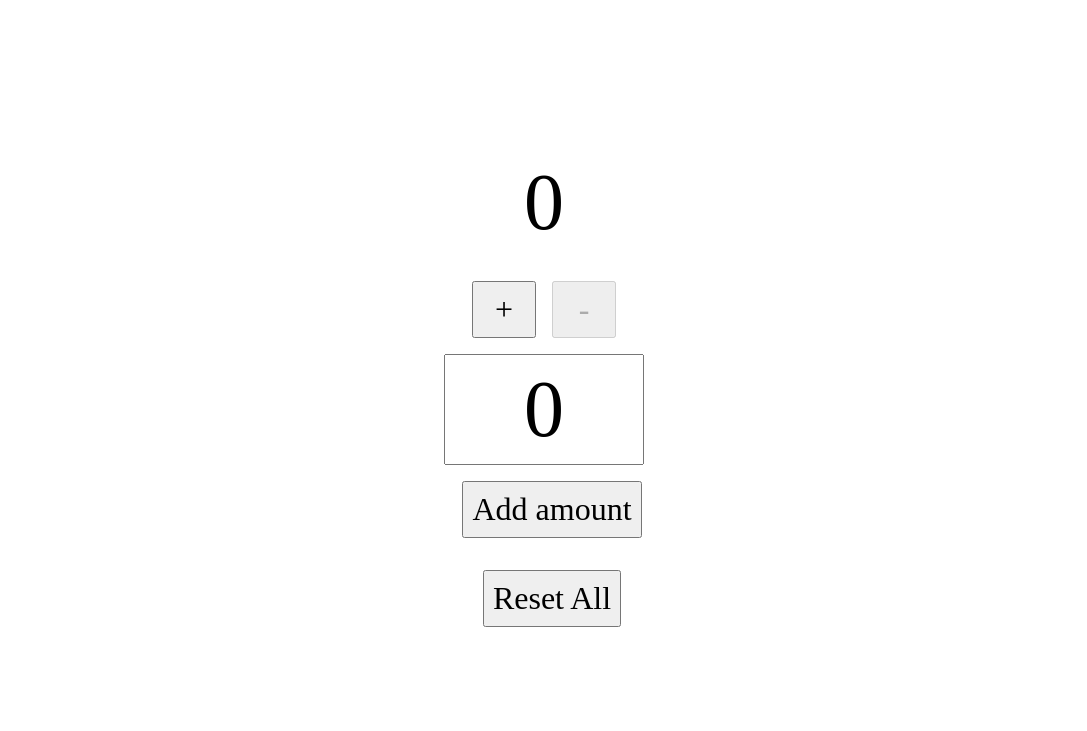
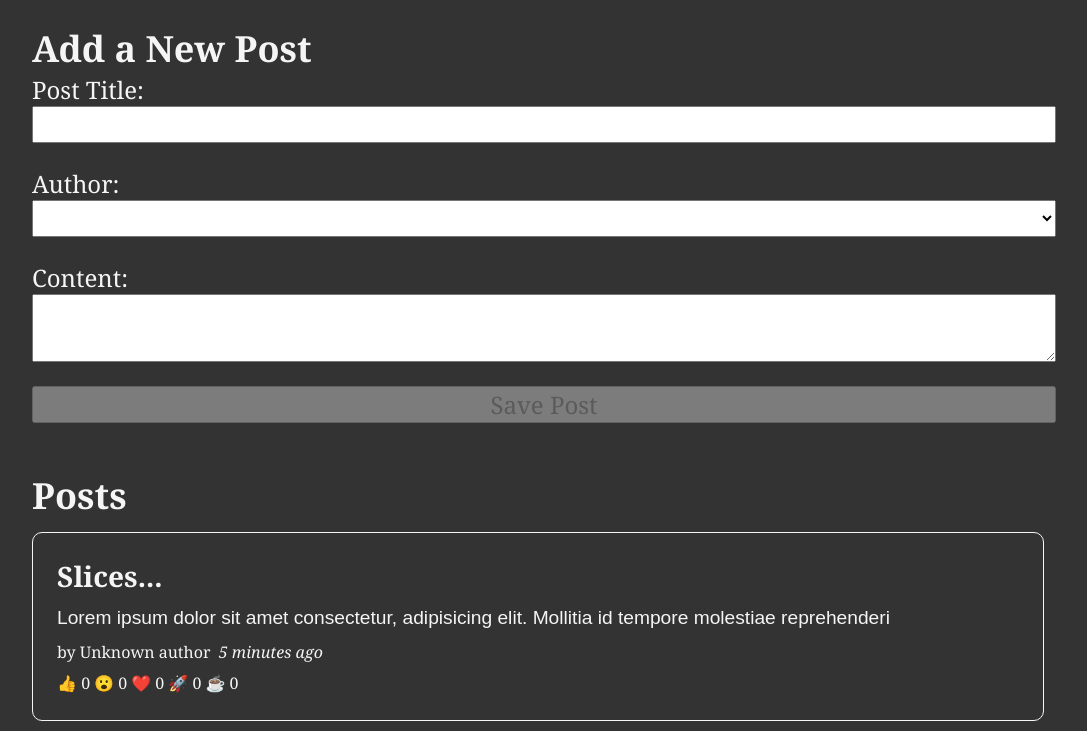
Before and after one commit to anix001/react-redux-toolkit, a React (Create React App) app: page / in a window 1280 px wide. Shown: the top 731 px of the page, without its empty margins (96-1183 px from the left). Built offline with nearby package versions, Linux system fonts and the light colour scheme.

Commit message:
Improvement: UserReducer plus PostReducer added

```diff
--- a/package.json
+++ b/package.json
@@ -7,6 +7,7 @@
     "@testing-library/jest-dom": "^5.14.1",
     "@testing-library/react": "^13.0.0",
     "@testing-library/user-event": "^13.2.1",
+    "date-fns": "^2.29.3",
     "react": "^18.2.0",
     "react-dom": "^18.2.0",
     "react-redux": "^8.0.4",
--- a/src/App.js
+++ b/src/App.js
@@ -1,9 +1,13 @@
-import Counter from "./features/counter/Counter";
+// import Counter from "./features/counter/Counter";
+import AddPostForm from "./features/posts/AddPostForm";
+import PostsList from "./features/posts/PostsList";
 
 function App() {
   return (
     <div className="App">
-      <Counter />
+      {/* <Counter /> */}
+      <AddPostForm />
+      <PostsList />
     </div>
   );
 }
--- a/src/app/store.js
+++ b/src/app/store.js
@@ -1,8 +1,12 @@
 import { configureStore } from "@reduxjs/toolkit";
 import counterReducer from "../features/counter/counterSlice";
+import postReducer from "../features/posts/postsSlice";
+import usersReducer from '../features/users/usersSlice'
 
 export const store = configureStore({
   reducer: {
     counter: counterReducer,
+    posts: postReducer,
+    users:usersReducer,
   },
 });
--- /dev/null
+++ b/src/features/posts/AddPostForm.js
@@ -0,0 +1,70 @@
+import { useState } from "react";
+import { useDispatch, useSelector } from "react-redux";
+import { postAdded } from "./postsSlice";
+import { selectAllUsers } from "../users/usersSlice";
+
+const AddPostForm = () => {
+  const dispatch = useDispatch();
+
+  const [title, setTitle] = useState("");
+  const [content, setContent] = useState("");
+  const [userId, setUserId] = useState("");
+
+  const users = useSelector(selectAllUsers);
+
+  const onTitleChanged = (e) => setTitle(e.target.value);
+  const onContentChanged = (e) => setContent(e.target.value);
+  const onAuthorChanged = (e) => setUserId(e.target.value);
+
+  const onSavePostClicked = () => {
+    if (title && content) {
+      dispatch(postAdded(title, content, userId));
+      setTitle("");
+      setContent("");
+    }
+  };
+
+  const canSave = Boolean(title) && Boolean(content) && Boolean(userId);
+
+  const usersOptions = users.map((user) => (
+    <option key={user.id} value={user.id}>
+      {user.name}
+    </option>
+  ));
+
+  return (
+    <section>
+      <h2>Add a New Post</h2>
+      <form>
+        <label htmlFor="postTitle">Post Title:</label>
+        <input
+          type="text"
+          id="postTitle"
+          name="postTitle"
+          value={title}
+          onChange={onTitleChanged}
+        />
+        <label htmlFor="postAuthor">Author:</label>
+        <select id="postAuthor" value={userId} onChange={onAuthorChanged}>
+          <option value=""></option>
+          {usersOptions}
+        </select>
+        <label htmlFor="postContent">Content:</label>
+        <textarea
+          id="postContent"
+          name="postContent"
+          value={content}
+          onChange={onContentChanged}
+        />
+        <button
+          type="button"
+          onClick={onSavePostClicked}
+          disabled={!canSave}
+        >
+          Save Post
+        </button>
+      </form>
+    </section>
+  );
+};
+export default AddPostForm;
--- /dev/null
+++ b/src/features/posts/PostAuthor.js
@@ -0,0 +1,11 @@
+import { useSelector } from 'react-redux'
+import { selectAllUsers } from '../users/usersSlice'
+
+const PostAuthor = ({userId}) => {
+    const users = useSelector(selectAllUsers);
+    const author = users.find(user=>user.id === userId)
+  return <span>by {author?.name ?? 'Unknown author'}</span>
+
+}
+
+export default PostAuthor
--- /dev/null
+++ b/src/features/posts/PostsList.js
@@ -0,0 +1,32 @@
+import { useSelector } from "react-redux";
+import PostAuthor from "./PostAuthor";
+import { selectAllPosts } from "./postsSlice";
+import ReactionButton from "./ReactionButton";
+import TimeAgo from "./TimeAgo";
+
+const PostsList = () => {
+  const posts = useSelector(selectAllPosts);
+  const orderedPosts = posts
+    .slice()
+    .sort((a, b) => b.date.localeCompare(a.date));
+
+  const renderedPosts = orderedPosts?.map((post) => (
+    <article key={post.id}>
+      <h3>{post.title}</h3>
+      <p>{post.content.substring(0, 100)}</p>
+      <div className="postCredit">
+        <PostAuthor userId={post.userId} />
+        <TimeAgo timestamp={post.date} />
+      </div>
+      <ReactionButton post={post} />
+    </article>
+  ));
+  return (
+    <section>
+      <h2>Posts</h2>
+      {renderedPosts}
+    </section>
+  );
+};
+
+export default PostsList;
--- /dev/null
+++ b/src/features/posts/ReactionButton.js
@@ -0,0 +1,33 @@
+import { useDispatch } from "react-redux";
+import { reactionAdded } from "./postsSlice";
+
+const reactionEmoji = {
+    thumbsUp: '👍',
+    wow: '😮',
+    heart: '❤️',
+    rocket: '🚀',
+    coffee: '☕'
+}
+
+const ReactionButton = ({post}) => {
+    const dispatch = useDispatch()
+
+    const reactionButtons = Object.entries(reactionEmoji).map(([name, emoji]) => {
+        return (
+            <button
+                key={name}
+                type="button"
+                className="reactionButton"
+                onClick={() =>
+                    dispatch(reactionAdded({ postId: post.id, reaction: name }))
+                }
+            >
+                {emoji} {post.reactions[name]}
+            </button>
+        )
+    })
+
+    return <div>{reactionButtons}</div>
+}
+
+export default ReactionButton
--- /dev/null
+++ b/src/features/posts/TimeAgo.js
@@ -0,0 +1,17 @@
+import { parseISO, formatDistanceToNow } from "date-fns";
+
+const TimeAgo = ({ timestamp }) => {
+  let timeAgo = "";
+  if (timestamp) {
+    const date = parseISO(timestamp);
+    const timePeriod = formatDistanceToNow(date);
+    timeAgo = `${timePeriod} ago`;
+  }
+  return (
+    <span title={timestamp}>
+      &nbsp; <i>{timeAgo}</i>
+    </span>
+  );
+};
+
+export default TimeAgo;
--- /dev/null
+++ b/src/features/posts/postsSlice.js
@@ -0,0 +1,76 @@
+import { createSlice, nanoid } from "@reduxjs/toolkit";
+import { sub } from "date-fns";
+
+const initialState = [
+  {
+    id: "1",
+    title: "Learning Redux Toolkit",
+    date: sub(new Date(), { minutes: 10 }).toISOString(),
+    content:
+      "Lorem ipsum dolor sit amet consectetur, adipisicing elit. Mollitia id tempore molestiae reprehenderit quo consequatur vel pariatur, quod magnam alias.",
+    reactions: {
+      thumbsUp: 0,
+      wow: 0,
+      heart: 0,
+      rocket: 0,
+      coffee: 0,
+    },
+  },
+  {
+    id: "2",
+    title: "Slices...",
+    date: sub(new Date(), { minutes: 5 }).toISOString(),
+    content:
+      "Lorem ipsum dolor sit amet consectetur, adipisicing elit. Mollitia id tempore molestiae reprehenderit quo consequatur vel pariatur, quod magnam alias.",
+    reactions: {
+      thumbsUp: 0,
+      wow: 0,
+      heart: 0,
+      rocket: 0,
+      coffee: 0,
+    },
+  },
+];
+
+const postSlice = createSlice({
+  name: "posts",
+  initialState,
+  reducers: {
+    postAdded: {
+      reducer(state, action) {
+        state.push(action.payload);
+      },
+      prepare(title, content, userId) {
+        return {
+          payload: {
+            id: nanoid(),
+            title,
+            content,
+            date: new Date().toISOString(),
+            userId,
+            reactions: {
+              thumbsUp: 0,
+              wow: 0,
+              heart: 0,
+              rocket: 0,
+              coffee: 0,
+            },
+          },
+        };
+      },
+    },
+    reactionAdded(state, action) {
+      const { postId, reaction } = action.payload;
+      const existingPost = state.find((post) => post.id === postId);
+      if (existingPost) {
+        existingPost.reactions[reaction]++;
+      }
+    },
+  },
+});
+
+export const selectAllPosts = (state) => state.posts;
+
+export const { postAdded, reactionAdded } = postSlice.actions;
+
+export default postSlice.reducer;
--- /dev/null
+++ b/src/features/users/usersSlice.js
@@ -0,0 +1,17 @@
+import { createSlice } from "@reduxjs/toolkit";
+
+const initialState = [
+  { id: "0", name: "Anish Chaudhary" },
+  { id: "1", name: "Sabin Shrestha" },
+  { id: "2", name: "Panchu Ch" },
+];
+
+const usersSlice = createSlice({
+  name: "users",
+  initialState,
+  reducers: {},
+});
+
+export const selectAllUsers = (state) =>state.users;
+
+export default usersSlice.reducer;
--- a/src/index.css
+++ b/src/index.css
@@ -4,37 +4,66 @@
   box-sizing: border-box;
 }
 
+html {
+  font-family: Cambria, Cochin, Georgia, Times, "Times New Roman", serif;
+  background: #333;
+  color: whitesmoke;
+}
+
 body {
   min-height: 100vh;
-  font-size: 5rem;
-  display: grid;
-  place-content: center;
+  font-size: 1.5rem;
+  padding: 0 10% 10%;
 }
 
 input,
-button {
+textarea,
+button,
+select {
   font: inherit;
-  padding: 0.5rem;
+  margin-bottom: 1em;
+}
+
+main {
+  max-width: 500px;
+  margin: auto;
 }
 
 section {
+  margin-top: 1em;
+}
+
+article {
+  margin: 0.5em 0.5em 0.5em 0;
+  border: 1px solid whitesmoke;
+  border-radius: 10px;
+  padding: 1em;
+}
+
+h1 {
+  font-size: 3.5rem;
+}
+
+p {
+  font-family: Arial, Helvetica, sans-serif;
+  line-height: 1.4;
+  font-size: 1.2rem;
+  margin: 0.5em 0;
+}
+
+form {
   display: flex;
   flex-direction: column;
-  justify-content: center;
-  align-items: center;
 }
 
-input {
-  text-align: center;
-  max-width: 2.5em;
+.postCredit {
+  font-size: 1rem;
 }
 
-button {
-  font-size: 2rem;
-  margin: 0.5em 0 0.5em 0.5em;
-  min-width: 2em;
+.reactionButton {
+  margin: 0 0.25em 0 0;
+  background: transparent;
+  border: none;
+  color: whitesmoke;
+  font-size: 1rem;
 }
-
-button:first-child {
-  margin-left: 0;
-}
```
Also changed, not shown: 1 other file (tests, documents, lock files or other folders).
